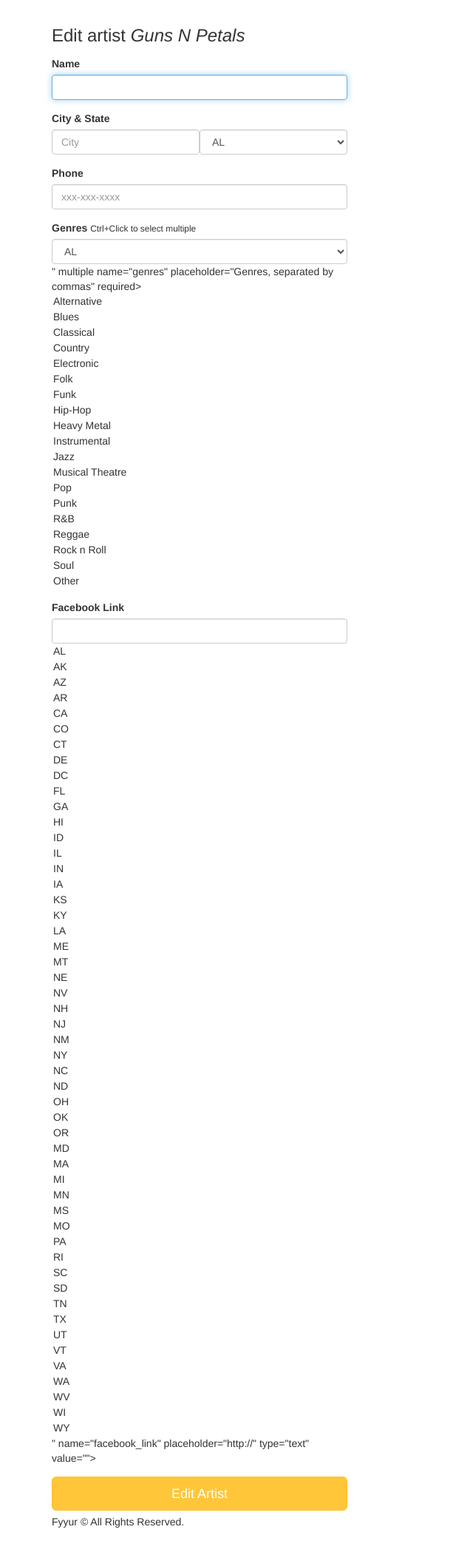
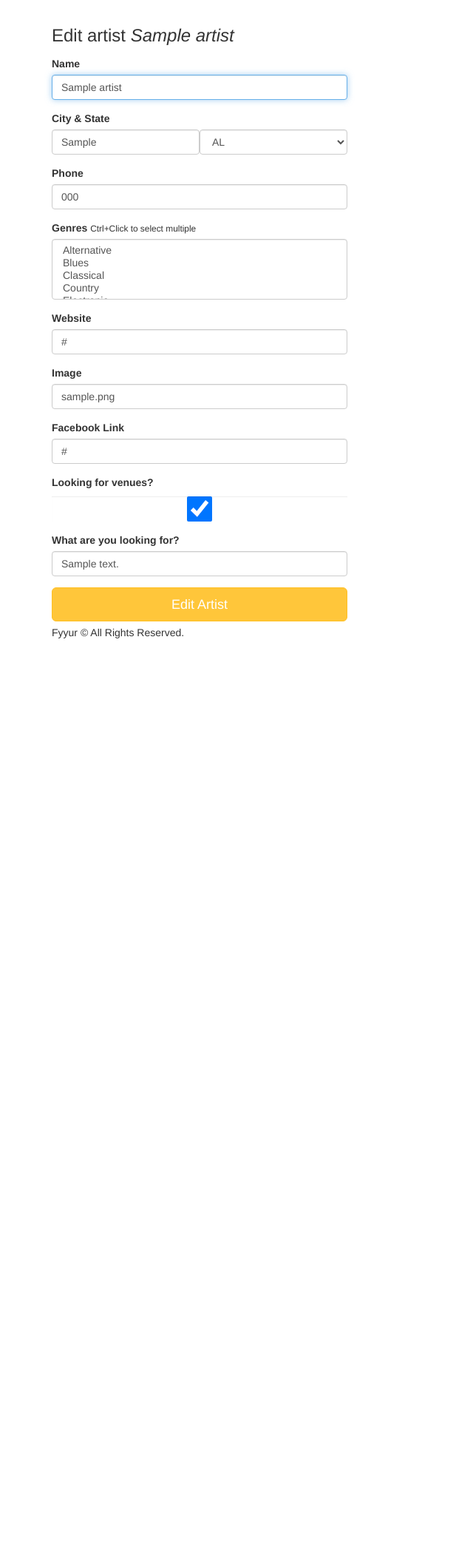
Before and after one commit to rohithsowmithra/Fyyur, a Flask app: page /artists/1/edit in a window 1280 px wide. Shown: the part 60-2162 px from the top of the page at 74% size, without its empty margins (0-640 px from the left). After the commit the page ends 923 px from the top, so only its background shows below. Run offline with Flask 2, Linux system fonts and the light colour scheme; tables that the repository leaves empty hold one stand-in row (values such as "Sample post"); some libraries are stand-ins or nearby versions.

Commit message:
Added Artist Edit functionality in html and updated corresponding controllers

```diff
--- a/app.py
+++ b/app.py
@@ -349,26 +349,53 @@
 @app.route('/artists/<int:artist_id>/edit', methods=['GET'])
 def edit_artist(artist_id):
   form = ArtistForm()
-  artist={
-    "id": 4,
-    "name": "Guns N Petals",
-    "genres": ["Rock n Roll"],
-    "city": "San Francisco",
-    "state": "CA",
-    "phone": "326-123-5000",
-    "website": "https://www.gunsnpetalsband.com",
-    "facebook_link": "https://www.facebook.com/GunsNPetals",
-    "seeking_venue": True,
-    "seeking_description": "Looking for shows to perform at in the San Francisco Bay Area!",
-    "image_link": "https://images.unsplash.com/photo-1549213783-8284d0336c4f?ixlib=rb-1.2.1&ixid=eyJhcHBfaWQiOjEyMDd9&auto=format&fit=crop&w=300&q=80"
-  }
-  # TODO: populate form with fields from artist with ID <artist_id>
+
+  artist = Artist.query.get(artist_id)
+
+  if artist:
+    form.name.data = artist.name
+    form.genres.data = artist.genres
+    form.city.data = artist.city
+    form.state.data = artist.state
+    form.phone.data = artist.phone
+    form.website.data = artist.website
+    form.facebook_link.data = artist.facebook_link
+    form.seeking_venue.data = artist.seeking_venue
+    form.seeking_description.data = artist.seeking_description
+    form.image_link.data = artist.image_link
+
   return render_template('forms/edit_artist.html', form=form, artist=artist)
 
 @app.route('/artists/<int:artist_id>/edit', methods=['POST'])
 def edit_artist_submission(artist_id):
-  # TODO: take values from the form submitted, and update existing
-  # artist record with ID <artist_id> using the new attributes
+
+  error = False
+
+  try:
+    artist = Artist.query.get(artist_id)
+    artist.name = request.form['name']
+    artist.city = request.form['city']
+    artist.state = request.form['state']
+    artist.phone = request.form['phone']
+    artist.genres = request.form.getlist('genres')
+    artist.image_link = request.form['image_link']
+    artist.facebook_link = request.form['facebook_link']
+    artist.website = request.form['website']
+    artist.seeking_venue = True if 'seeking_venue' in request.form else False
+    artist.seeking_description = request.form['seeking_description']
+
+    db.session.commit()
+  except:
+    db.session.rollback()
+    error = True
+    print(sys.exc_info())
+  finally:
+    db.session.close()
+
+    if not error:
+      flash('Artist was successfully updated!')
+    else:
+      flash('An error occurred. Artist could not be changed.')
 
   return redirect(url_for('show_artist', artist_id=artist_id))
 
--- a/forms.py
+++ b/forms.py
@@ -227,5 +227,15 @@
         # TODO implement enum restriction
         'facebook_link', validators=[URL()]
     )
+    website = StringField(
+        'website', validators=[URL()]
+    )
+    seeking_venue = BooleanField(
+        'seeking_venue'
+    )
+    seeking_description = StringField(
+        'seeking_description'
+
+    )
 
 # TODO IMPLEMENT NEW ARTIST FORM AND NEW SHOW FORM
--- a/templates/forms/edit_artist.html
+++ b/templates/forms/edit_artist.html
@@ -26,12 +26,28 @@
       <div class="form-group">
         <label for="genres">Genres</label>
         <small>Ctrl+Click to select multiple</small>
-        {{ form.genres(class_ = 'form-control', placeholder='Genres, separated by commas', id=form.state, autofocus = true) }}
+        {{ form.genres(class_ = 'form-control', placeholder='Genres, separated by commas', autofocus = true) }}
       </div>
       <div class="form-group">
-          <label for="genres">Facebook Link</label>
-          {{ form.facebook_link(class_ = 'form-control', placeholder='http://', id=form.state, autofocus = true) }}
+          <label for="website">Website</label>
+          {{ form.website(class_ = 'form-control', placeholder='http://', autofocus = true) }}
+      </div>
+      <div class="form-group">
+          <label for="image_link">Image</label>
+          {{ form.image_link(class_ = 'form-control', placeholder='http://', autofocus = true) }}
+      </div>
+      <div class="form-group">
+          <label for="facebook_link">Facebook Link</label>
+          {{ form.facebook_link(class_ = 'form-control', placeholder='http://', autofocus = true) }}
         </div>
+      <div class="form-group">
+          <label for="seeking_venue">Looking for venues?</label>
+          {{ form.seeking_venue(class_ = 'form-control', placeholder='Check if YES!', autofocus = true) }}
+      </div>
+      <div class="form-group">
+          <label for="seeking_description">What are you looking for?</label>
+          {{ form.seeking_description(class_ = 'form-control', autofocus = true) }}
+      </div>
       <input type="submit" value="Edit Artist" class="btn btn-primary btn-lg btn-block">
     </form>
   </div>
--- a/templates/forms/new_venue.html
+++ b/templates/forms/new_venue.html
@@ -41,7 +41,7 @@
         {{ form.image_link(class_ = 'form-control', placeholder='http://', autofocus = true) }}
       </div>
       <div class="form-group">
-          <label for="genres">Facebook Link</label>
+          <label for="facebook_link">Facebook Link</label>
           {{ form.facebook_link(class_ = 'form-control', placeholder='http://', autofocus = true) }}
         </div>
       <div class="form-group">
--- a/templates/pages/show_artist.html
+++ b/templates/pages/show_artist.html
@@ -38,6 +38,7 @@
 			<i class="fas fa-moon"></i> Not currently seeking performance venues
 		</p>
 		{% endif %}
+		<a href="/artists/{{ artist.id }}/edit"><button class="btn btn-warning">Edit</button></a>
 	</div>
 	<div class="col-sm-6">
 		<img src="{{ artist.image_link }}" alt="Venue Image" />
```
Also changed, not shown: templates/forms/new_artist.html (+22 -6 lines).
